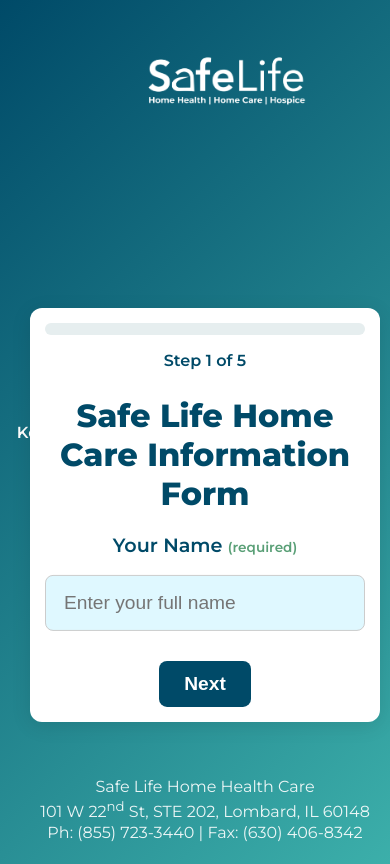
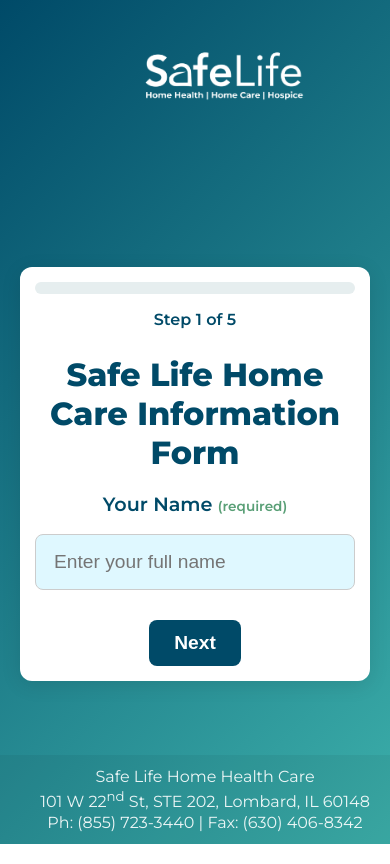
Before and after one commit to Asadali242/Safe-Life-CCP-Referral-Generation, a website: page index.html in a window 390 px wide. Drawn offline with Linux system fonts and the light colour scheme.

Commit message:
Update style.css
Updating the UI

```diff
--- a/style.css
+++ b/style.css
@@ -60,13 +60,11 @@
   box-shadow: 0 4px 20px rgba(0, 0, 0, 0.1);
   width: 95%;
   max-width: 500px;
-  padding: 20px;
   text-align: center;
-  margin: 10px auto;
+  margin: auto;
+  margin-top: 140px;
+  margin-bottom: 100px;
   position: relative;
-  min-height: auto;
-  top: 50%;
-  transform: translateY(20%);
   z-index: 1;
 }
 
@@ -77,14 +75,14 @@
 
 /* Footer */
 .footer {
-  position: relative;
+  position: fixed;
   bottom: 0;
   width: 100%;
   text-align: center;
   font-size: 1rem;
   color: rgba(255, 255, 255, 0.9);
   padding: 10px;
-  margin-top: 20px;
+  background: rgba(0, 0, 0, 0.05);
 }
 
 .footer p {
@@ -254,49 +252,38 @@
 
 /* Mobile & Tablet Styles */
 @media (max-width: 1024px) {
-  body {
-    flex-direction: column;
-    justify-content: flex-start;
-    align-items: center;
-    padding: 10px;
+  .quote-container {
+    display: none; /* Remove quote on mobile/iPad */
   }
 
   .page-header {
     text-align: left;
     position: relative;
-    margin: 10px 0;
+    margin: 15px 0 5px 15px;
   }
 
   .page-header .logo {
-    height: 120px;
-  }
-
-  .quote-container {
-    font-size: 1.3rem;
-    margin: 10px 0;
-    width: 90%;
+    height: 100px;
   }
 
   .container {
     width: 90%;
     max-width: 450px;
-    margin: 10px 0;
+    margin: 20px auto;
     padding: 20px;
   }
 
   .footer {
-    position: relative;
-    bottom: auto;
-    margin-top: 15px;
+    position: fixed;
+    bottom: 0;
+    left: 0;
+    width: 100%;
+    margin: 0;
+    background: rgba(0, 0, 0, 0.05);
   }
 }
 
 @media (max-width: 600px) {
-  .quote-container {
-    font-size: 1rem;
-    text-align: center;
-  }
-
   .page-header .logo {
     height: 80px;
   }
@@ -305,5 +292,6 @@
     width: 95%;
     max-width: 350px;
     padding: 15px;
+    margin: 20px auto;
   }
 }
```
